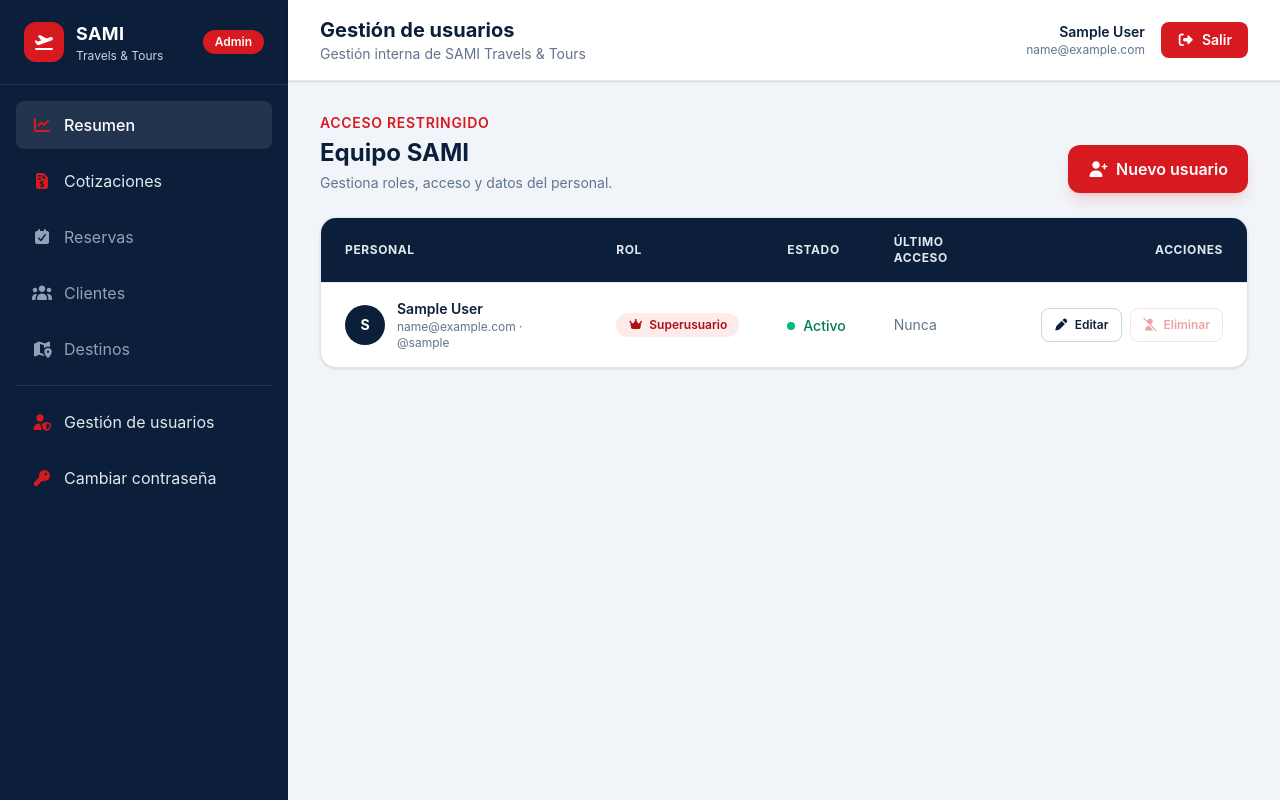
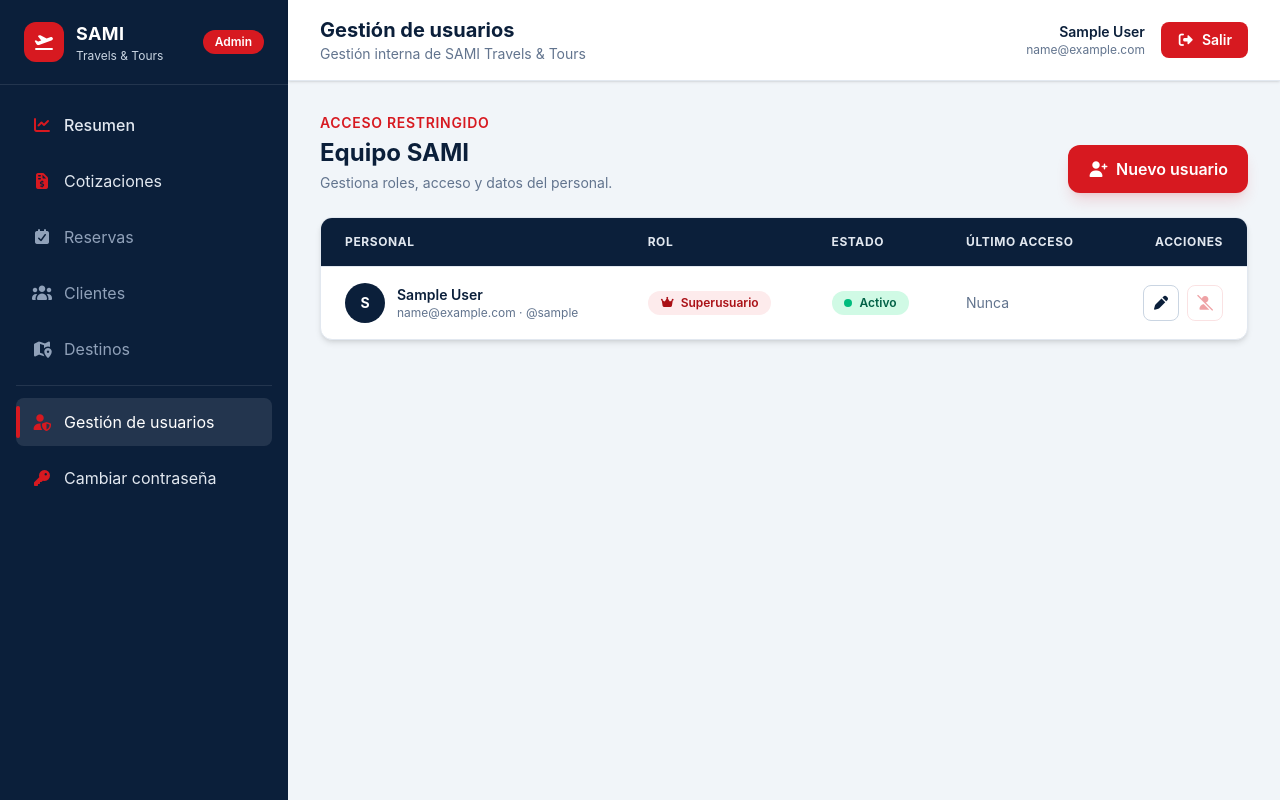
Before and after one commit to JaimeBerrios/SAMI-Travels---Tours-App, a Django app: page /sami-admin/usuarios/ in a window 1280 px wide. Run offline with Django 4.2, Linux system fonts and the light colour scheme; the visitor is signed in with stand-in values (Sample User, id 1); data comes from the database, SQL or seed files in the repository.

Commit message:
Polish SAMI admin interface and quotation PDF

```diff
--- a/sami_admin/forms.py
+++ b/sami_admin/forms.py
@@ -55,9 +55,9 @@ class SamiAdminAuthenticationForm(AuthenticationForm):
                 "placeholder": "Tu usuario de Django",
                 "class": (
                     "block w-full rounded-xl border border-slate-300 bg-white "
-                    "px-4 py-3 text-brand-navy shadow-sm outline-none transition "
+                    "py-3 pl-11 pr-4 text-brand-navy shadow-sm outline-none transition "
                     "placeholder:text-slate-400 focus:border-brand-red "
-                    "focus:ring-4 focus:ring-brand-red/10"
+                    "focus:ring-2 focus:ring-brand-red"
                 ),
             }
         ),
@@ -71,9 +71,9 @@ class SamiAdminAuthenticationForm(AuthenticationForm):
                 "placeholder": "Tu contraseña",
                 "class": (
                     "block w-full rounded-xl border border-slate-300 bg-white "
-                    "px-4 py-3 text-brand-navy shadow-sm outline-none transition "
+                    "py-3 pl-11 pr-4 text-brand-navy shadow-sm outline-none transition "
                     "placeholder:text-slate-400 focus:border-brand-red "
-                    "focus:ring-4 focus:ring-brand-red/10"
+                    "focus:ring-2 focus:ring-brand-red"
                 ),
             }
         ),
--- a/sami_admin/templates/sami_admin/base.html
+++ b/sami_admin/templates/sami_admin/base.html
@@ -27,11 +27,11 @@
             </div>
 
             <nav class="space-y-2 p-4" aria-label="Navegación administrativa">
-                <a href="{% url 'sami_admin:dashboard' %}" class="flex items-center gap-3 rounded-lg bg-white/10 px-4 py-3 font-medium transition hover:bg-white/20">
+                <a href="{% url 'sami_admin:dashboard' %}" class="relative flex items-center gap-3 rounded-lg px-4 py-3 font-medium transition {% if request.resolver_match.url_name == 'dashboard' %}bg-white/10 text-white before:absolute before:inset-y-2 before:left-0 before:w-1 before:rounded-full before:bg-brand-red{% else %}text-slate-200 hover:bg-white/10 hover:text-white{% endif %}">
                     <i class="fa-solid fa-chart-line w-5 text-brand-red" aria-hidden="true"></i>
                     Resumen
                 </a>
-                <a href="{% url 'sami_admin:quotation-list' %}" class="flex items-center gap-3 rounded-lg px-4 py-3 text-slate-200 transition hover:bg-white/10 hover:text-white">
+                <a href="{% url 'sami_admin:quotation-list' %}" class="relative flex items-center gap-3 rounded-lg px-4 py-3 transition {% if 'quotation' in request.resolver_match.url_name %}bg-white/10 text-white before:absolute before:inset-y-2 before:left-0 before:w-1 before:rounded-full before:bg-brand-red{% else %}text-slate-200 hover:bg-white/10 hover:text-white{% endif %}">
                     <i class="fa-solid fa-file-invoice-dollar w-5 text-brand-red" aria-hidden="true"></i>
                     Cotizaciones
                 </a>
@@ -49,12 +49,12 @@
                 </span>
                 {% if request.user.is_superuser %}
                     <div class="my-3 border-t border-white/10"></div>
-                    <a href="{% url 'sami_admin:user-list' %}" class="flex items-center gap-3 rounded-lg px-4 py-3 text-slate-200 transition hover:bg-white/10 hover:text-white">
+                    <a href="{% url 'sami_admin:user-list' %}" class="relative flex items-center gap-3 rounded-lg px-4 py-3 transition {% if 'user' in request.resolver_match.url_name %}bg-white/10 text-white before:absolute before:inset-y-2 before:left-0 before:w-1 before:rounded-full before:bg-brand-red{% else %}text-slate-200 hover:bg-white/10 hover:text-white{% endif %}">
                         <i class="fa-solid fa-user-shield w-5 text-brand-red" aria-hidden="true"></i>
                         Gestión de usuarios
                     </a>
                 {% endif %}
-                <a href="{% url 'sami_admin:change-password' %}" class="flex items-center gap-3 rounded-lg px-4 py-3 text-slate-200 transition hover:bg-white/10 hover:text-white">
+                <a href="{% url 'sami_admin:change-password' %}" class="relative flex items-center gap-3 rounded-lg px-4 py-3 transition {% if request.resolver_match.url_name == 'change-password' %}bg-white/10 text-white before:absolute before:inset-y-2 before:left-0 before:w-1 before:rounded-full before:bg-brand-red{% else %}text-slate-200 hover:bg-white/10 hover:text-white{% endif %}">
                     <i class="fa-solid fa-key w-5 text-brand-red" aria-hidden="true"></i>
                     Cambiar contraseña
                 </a>
--- a/sami_admin/templates/sami_admin/cotizacion_list.html
+++ b/sami_admin/templates/sami_admin/cotizacion_list.html
@@ -16,7 +16,7 @@
         </a>
     </div>
 
-    <div class="overflow-hidden rounded-2xl border border-slate-200 bg-white shadow-sm">
+    <div class="overflow-hidden rounded-xl border border-slate-200 bg-white shadow-md">
         <div class="overflow-x-auto">
             <table class="min-w-full divide-y divide-slate-200 text-sm">
                 <thead class="bg-brand-navy text-left text-xs font-semibold uppercase tracking-wider text-slate-200">
@@ -33,7 +33,7 @@
                                 {% if cotizacion.estado == "aprobada" %}<span class="rounded-full bg-emerald-100 px-3 py-1 text-xs font-semibold text-emerald-800">Aprobada</span>{% elif cotizacion.estado == "rechazada" %}<span class="rounded-full bg-brand-red-soft px-3 py-1 text-xs font-semibold text-brand-red-dark">Rechazada</span>{% else %}<span class="rounded-full bg-amber-100 px-3 py-1 text-xs font-semibold text-amber-800">Pendiente</span>{% endif %}
                             </td>
                             <td class="whitespace-nowrap px-6 py-4 text-slate-500">{{ cotizacion.fecha_creacion|date:"d/m/Y" }}</td>
-                            <td class="whitespace-nowrap px-6 py-4"><div class="flex justify-end gap-2"><a href="{% url 'sami_admin:quotation-preview' cotizacion.id %}" class="rounded-lg bg-brand-navy px-3 py-2 text-xs font-semibold text-white transition hover:bg-brand-navy-light"><i class="fa-solid fa-file-pdf mr-1"></i>Ver documento</a><a href="{% url 'sami_admin:quotation-update' cotizacion.id %}" class="rounded-lg border border-slate-300 px-3 py-2 text-xs font-semibold text-brand-navy transition hover:bg-brand-navy hover:text-white"><i class="fa-solid fa-pen mr-1"></i>Editar</a><form method="post" action="{% url 'sami_admin:quotation-delete' cotizacion.id %}" onsubmit="return confirm('¿Eliminar esta cotización?');">{% csrf_token %}<button class="rounded-lg border border-brand-red/30 px-3 py-2 text-xs font-semibold text-brand-red transition hover:bg-brand-red hover:text-white" type="submit"><i class="fa-solid fa-trash mr-1"></i>Eliminar</button></form></div></td>
+                            <td class="whitespace-nowrap px-6 py-4"><div class="flex justify-end gap-2"><a href="{% url 'sami_admin:quotation-pdf' cotizacion.id %}" class="grid size-9 place-items-center rounded-lg bg-brand-navy text-white transition hover:-translate-y-0.5 hover:bg-brand-navy-light" title="Descargar PDF" aria-label="Descargar cotización {{ cotizacion.id }} en PDF"><i class="fa-solid fa-download" aria-hidden="true"></i></a><a href="{% url 'sami_admin:quotation-update' cotizacion.id %}" class="grid size-9 place-items-center rounded-lg border border-slate-300 text-brand-navy transition hover:border-brand-navy hover:bg-brand-navy hover:text-white" title="Editar cotización" aria-label="Editar cotización {{ cotizacion.id }}"><i class="fa-solid fa-pen" aria-hidden="true"></i></a><form method="post" action="{% url 'sami_admin:quotation-delete' cotizacion.id %}" onsubmit="return confirm('¿Eliminar esta cotización?');">{% csrf_token %}<button class="grid size-9 place-items-center rounded-lg border border-brand-red/30 text-brand-red transition hover:bg-brand-red hover:text-white" type="submit" title="Eliminar cotización" aria-label="Eliminar cotización {{ cotizacion.id }}"><i class="fa-solid fa-trash" aria-hidden="true"></i></button></form></div></td>
                         </tr>
                     {% empty %}
                         <tr><td colspan="7" class="px-6 py-16 text-center"><i class="fa-regular fa-file-lines text-3xl text-slate-300"></i><p class="mt-3 text-slate-500">Todavía no hay cotizaciones registradas.</p></td></tr>
--- a/sami_admin/templates/sami_admin/user_list.html
+++ b/sami_admin/templates/sami_admin/user_list.html
@@ -17,7 +17,7 @@
         </a>
     </div>
 
-    <div class="overflow-hidden rounded-2xl border border-slate-200 bg-white shadow-sm">
+    <div class="overflow-hidden rounded-xl border border-slate-200 bg-white shadow-md">
         <div class="overflow-x-auto">
             <table class="min-w-full divide-y divide-slate-200 text-sm">
                 <thead class="bg-brand-navy text-left text-xs font-semibold uppercase tracking-wider text-slate-200">
@@ -49,27 +49,27 @@
                                 {% elif user.sami_role == "administrador" %}
                                     <span class="inline-flex items-center gap-1.5 rounded-full bg-blue-100 px-3 py-1 text-xs font-semibold text-blue-800"><i class="fa-solid fa-user-gear"></i>Administrador</span>
                                 {% else %}
-                                    <span class="inline-flex items-center gap-1.5 rounded-full bg-emerald-100 px-3 py-1 text-xs font-semibold text-emerald-800"><i class="fa-solid fa-headset"></i>Asesor</span>
+                                    <span class="inline-flex items-center gap-1.5 rounded-full bg-slate-100 px-3 py-1 text-xs font-semibold text-slate-700"><i class="fa-solid fa-headset"></i>Asesor</span>
                                 {% endif %}
                             </td>
                             <td class="whitespace-nowrap px-6 py-4">
                                 {% if user.is_active %}
-                                    <span class="inline-flex items-center gap-2 font-medium text-emerald-700"><span class="size-2 rounded-full bg-emerald-500"></span>Activo</span>
+                                    <span class="inline-flex items-center gap-2 rounded-full bg-emerald-100 px-3 py-1 text-xs font-semibold text-emerald-800"><span class="size-2 rounded-full bg-emerald-500"></span>Activo</span>
                                 {% else %}
-                                    <span class="inline-flex items-center gap-2 font-medium text-slate-500"><span class="size-2 rounded-full bg-slate-400"></span>Inactivo</span>
+                                    <span class="inline-flex items-center gap-2 rounded-full bg-slate-100 px-3 py-1 text-xs font-semibold text-slate-600"><span class="size-2 rounded-full bg-slate-400"></span>Inactivo</span>
                                 {% endif %}
                             </td>
                             <td class="whitespace-nowrap px-6 py-4 text-slate-500">{{ user.last_login|date:"d/m/Y H:i"|default:"Nunca" }}</td>
                             <td class="whitespace-nowrap px-6 py-4">
                                 <div class="flex justify-end gap-2">
-                                    <a href="{% url 'sami_admin:user-update' user.id %}" class="inline-flex items-center gap-1.5 rounded-lg border border-slate-300 px-3 py-2 text-xs font-semibold text-brand-navy transition hover:border-brand-navy hover:bg-brand-navy hover:text-white">
-                                        <i class="fa-solid fa-pen"></i>Editar
+                                    <a href="{% url 'sami_admin:user-update' user.id %}" class="grid size-9 place-items-center rounded-lg border border-slate-300 text-brand-navy transition hover:border-brand-navy hover:bg-brand-navy hover:text-white" title="Editar usuario" aria-label="Editar usuario {{ user.username }}">
+                                        <i class="fa-solid fa-pen" aria-hidden="true"></i>
                                     </a>
                                     {% if user.is_active %}
                                         <form method="post" action="{% url 'sami_admin:user-delete' user.id %}" onsubmit="return confirm('¿Inhabilitar la cuenta de {{ user.username|escapejs }}? El historial se conservará.');">
                                             {% csrf_token %}
-                                            <button type="submit" class="inline-flex items-center gap-1.5 rounded-lg border border-brand-red/30 px-3 py-2 text-xs font-semibold text-brand-red transition hover:bg-brand-red hover:text-white {% if user.id == request.user.id %}cursor-not-allowed opacity-40{% endif %}" {% if user.id == request.user.id %}disabled title="No puedes desactivar tu propia cuenta"{% endif %}>
-                                                <i class="fa-solid fa-user-slash"></i>Eliminar
+                                            <button type="submit" class="grid size-9 place-items-center rounded-lg border border-brand-red/30 text-brand-red transition hover:bg-brand-red hover:text-white {% if user.id == request.user.id %}cursor-not-allowed opacity-40{% endif %}" aria-label="Eliminar usuario {{ user.username }}" {% if user.id == request.user.id %}disabled title="No puedes desactivar tu propia cuenta"{% else %}title="Eliminar usuario"{% endif %}>
+                                                <i class="fa-solid fa-user-slash" aria-hidden="true"></i>
                                             </button>
                                         </form>
                                     {% endif %}
```
Also changed, not shown: sami_admin/templates/sami_admin/cotizacion_documento.html (+8 -8 lines), sami_admin/templates/sami_admin/login.html (+4 -4 lines), theme/static/css/dist/styles.css.
